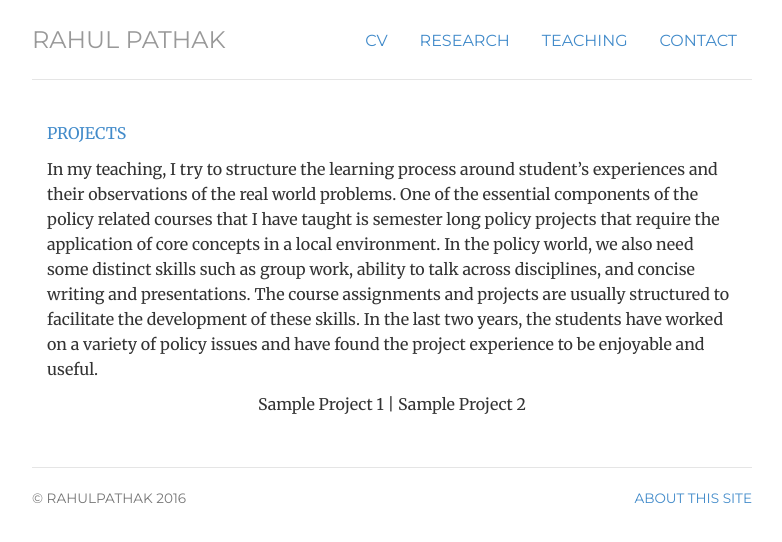
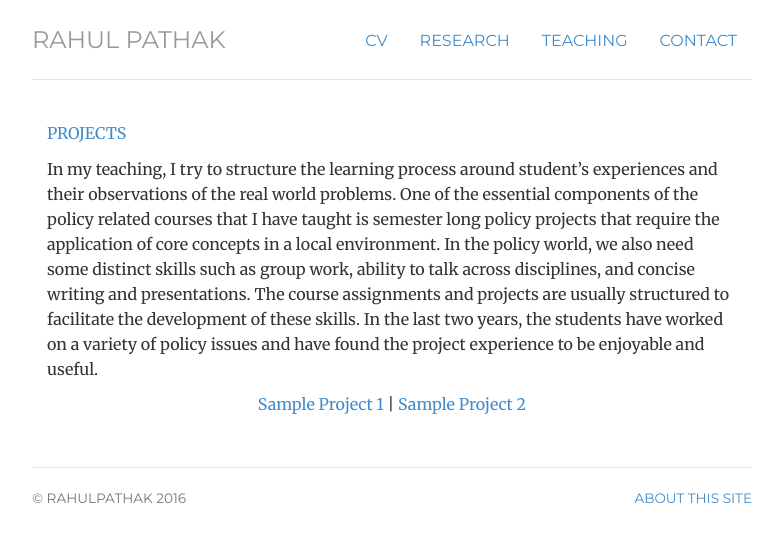
Before and after one commit to pathak-rahul/pathak-rahul.github.io, a Jekyll site: the page built from assignments/index.html, in a window 1280 px wide. Shown: the top 542 px of the page, without its empty margins (248-1030 px from the left). Built offline with Jekyll 4.4.1, drawn with Linux system fonts in a browser that asks for light colours.

Commit message:
Update index.html

```diff
--- a/assignments/index.html
+++ b/assignments/index.html
@@ -17,7 +17,9 @@ title: assignment
 	<div itemscope itemtype="http://data-vocabulary.org/Person" class="col-sm-12">
 <p class-"lead"> In my teaching, I try to structure the learning process around student’s experiences and their observations of the real world problems. One of the essential components of the policy related courses that I have taught is semester long policy projects that require the application of core concepts in a local environment. In the policy world, we also need some distinct skills such as group work, ability to talk across disciplines, and concise writing and presentations. The course assignments and projects are usually structured to facilitate the development of these skills. In the last two years, the students have worked on a variety of policy issues and have found the project experience to be enjoyable and useful.
 
-<p class="text-center">Sample Project 1 | Sample Project 2
+<p class="text-center"> <a href="http://aysps.gsu.edu/"> Sample Project 1</a> | <a href="http://aysps.gsu.edu/"> Sample Project 2</a>
+
+
 
 </p>
 
```
